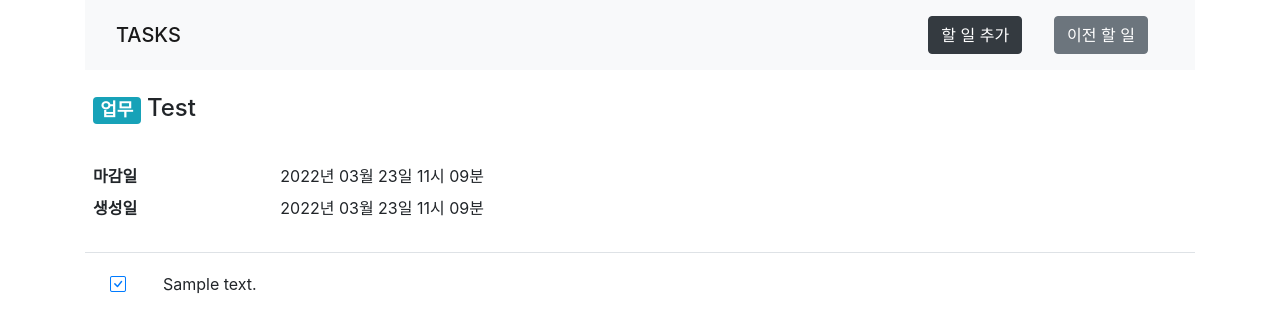
After one commit to se-yong/taskapp, a Django app: template taskproject/taskapp/templates/pages/task_detail.html in a window 1280 px wide. The commit adds this page. Shown: the top 333 px of the page. Run offline with Django 4.2, Linux system fonts and the light colour scheme; the template is opened without the code that fills it: values that come from a table or form of the project are taken from there, others are empty; data comes from the database, SQL or seed files in the repository; tables that the repository leaves empty hold one stand-in row (values such as "Sample post").

Commit message:
디테일 뷰 작성 및 보기 버튼 추가

```diff
--- a/taskproject/taskapp/templates/common.html
+++ b/taskproject/taskapp/templates/common.html
@@ -6,6 +6,7 @@
     <title>{% block title %}할 일{% endblock %}</title>
     <link rel="stylesheet" href="https://cdn.jsdelivr.net/npm/bootstrap@4.6.1/dist/css/bootstrap.min.css" integrity="sha384-zCbKRCUGaJDkqS1kPbPd7TveP5iyJE0EjAuZQTgFLD2ylzuqKfdKlfG/eSrtxUkn" crossorigin="anonymous">
     <link rel="stylesheet" href="https://cdn.jsdelivr.net/npm/flatpickr/dist/flatpickr.min.css">
+    <link rel="stylesheet" href="https://cdn.jsdelivr.net/npm/bootstrap-icons@1.5.0/font/bootstrap-icons.css">
     <link rel="stylesheet" href="{% static 'style.css' %}">
     <script src="https://cdn.jsdelivr.net/npm/jquery@3.5.1/dist/jquery.slim.min.js" integrity="sha384-DfXdz2htPH0lsSSs5nCTpuj/zy4C+OGpamoFVy38MVBnE+IbbVYUew+OrCXaRkfj" crossorigin="anonymous"></script>
     <script src="https://cdn.jsdelivr.net/npm/popper.js@1.16.1/dist/umd/popper.min.js" integrity="sha384-9/reFTGAW83EW2RDu2S0VKaIzap3H66lZH81PoYlFhbGU+6BZp6G7niu735Sk7lN" crossorigin="anonymous"></script>
--- /dev/null
+++ b/taskproject/taskapp/templates/pages/task_detail.html
@@ -0,0 +1,47 @@
+{% extends "common.html" %}
+
+{% block content %}
+<div class="row justify-content-center">
+    <div class="col-12">
+        <h4 class="mt-2 p-2">
+            <span class="badge badge-info">
+                {{ object.get_type_display }}
+            </span>
+            {{ object.title }}
+        </h4>
+        <dl class="row mt-4 p-2">
+            <dt class="col-sm-2">마감일</dt>
+            <dd class="col-sm-10">{{ object.due|date:'Y년 m월 d일 H시 i분' }}</dd>
+            <dt class="col-sm-2">생성일</dt>
+            <dd class="col-sm-10">{{ object.created_at|date:'Y년 m월 d일 H시 i분' }}</dd>
+        </dl>
+    </div>
+</div>
+
+<table class="table">
+    <tbody>
+    {% if checklists %}
+    {% for check in checklists %}
+        <tr>
+            <td style="width:20px;">
+                {% if check.checked %}
+                <button class="btn btn-link">
+                    <i class="bi bi-check-square"></i>
+                </button>
+                {% else %}
+                <button class="btn btn-link">
+                    <i class="bi bi-square"></i>
+                </button>
+                {% endif %}
+            </td>
+            <td class="align-middle">
+                {{ check.content }}
+            </td>
+        </tr>
+    {% endfor %}
+    {% else %}
+        <tr><td>체크리스트가 없습니다.</td></tr>
+    {% endif %}
+    </tbody>
+</table>
+{% endblock %}
--- a/taskproject/taskapp/templates/pages/task_list.html
+++ b/taskproject/taskapp/templates/pages/task_list.html
@@ -14,6 +14,11 @@
                         {{ item.due|date:'Y년 m월 d일 H시 i분' }}까지
                     </span>
                 </p>
+            </div>
+            <div class="card-footer">
+                <a href="{% url 'view-task' item.id %}">
+                    <button class="btn btn-dark float-right">보기</button>
+                </a>
             </div>
         </div>
     </div>
--- a/taskproject/taskproject/urls.py
+++ b/taskproject/taskproject/urls.py
@@ -15,7 +15,7 @@ Including another URLconf
 """
 from django.urls import path
 from taskapp import views
-from taskapp.views import TaskListView, TaskCreateView, TaskPreviousListView
+from taskapp.views import TaskListView, TaskCreateView, TaskPreviousListView, TaskDetailView
 from django.conf import settings
 from django.conf.urls.static import static
 
@@ -24,10 +24,11 @@ urlpatterns = [
     path('', TaskListView.as_view(), name="index"),
     path('task/', TaskCreateView.as_view(), name="create-task"),
     path('previous/', TaskPreviousListView.as_view(), name="previous"),
+    path('task/<int:task_id>/', TaskDetailView.as_view(), name="view-task"),
 
     path('task/<int:task_id>/delete/', views.index, name="delete-task"),
     path('task/<int:task_id>/item/', views.index, name="create-item"),
     path('task/<int:task_id>/item/<int:check_id>/', views.index, name="check-item"),
     path('task/<int:task_id>/item/<int:check_id>/delete/', views.index, name="check-item"),
-    path('task/<int:task_id>/', views.index, name="view-task"),
+
 ] + static(settings.MEDIA_URL, document_root=settings.MEDIA_ROOT)
```
Also changed, not shown: taskproject/taskapp/views.py (+14 -1 lines).
